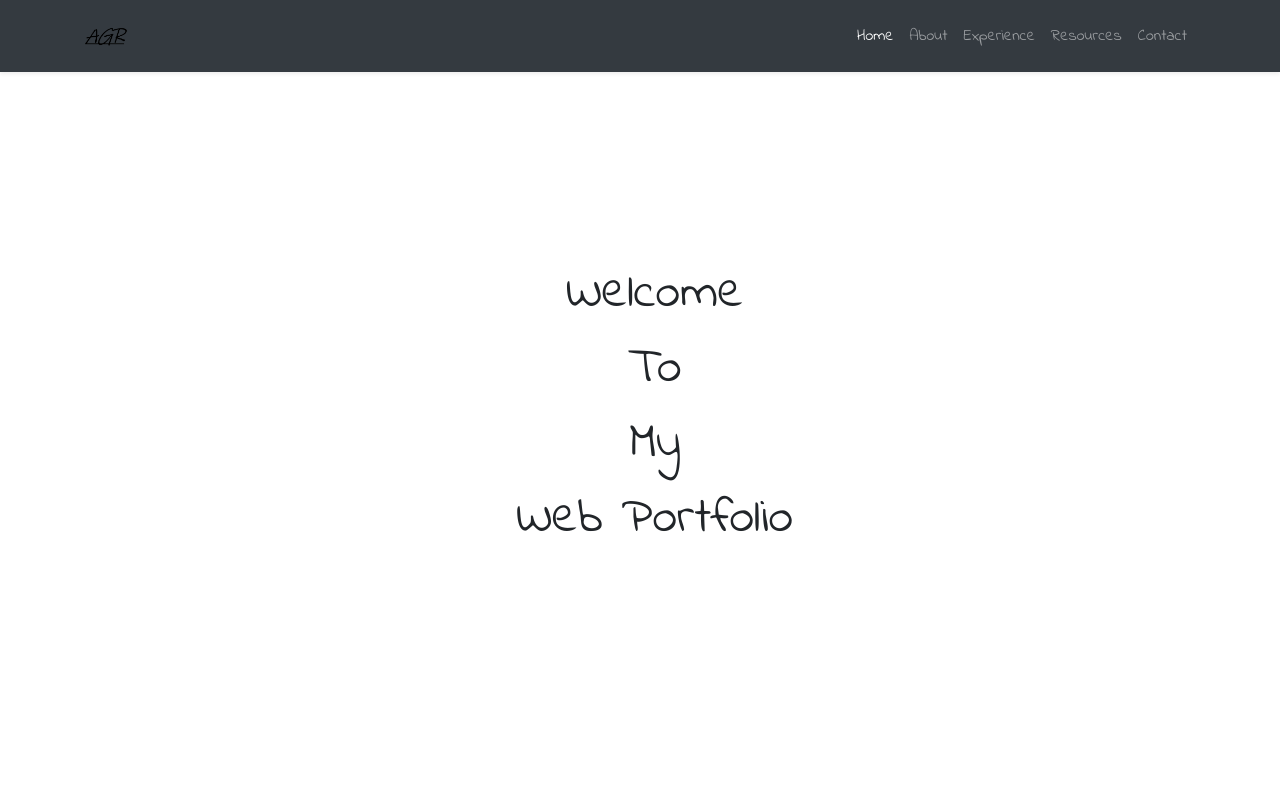
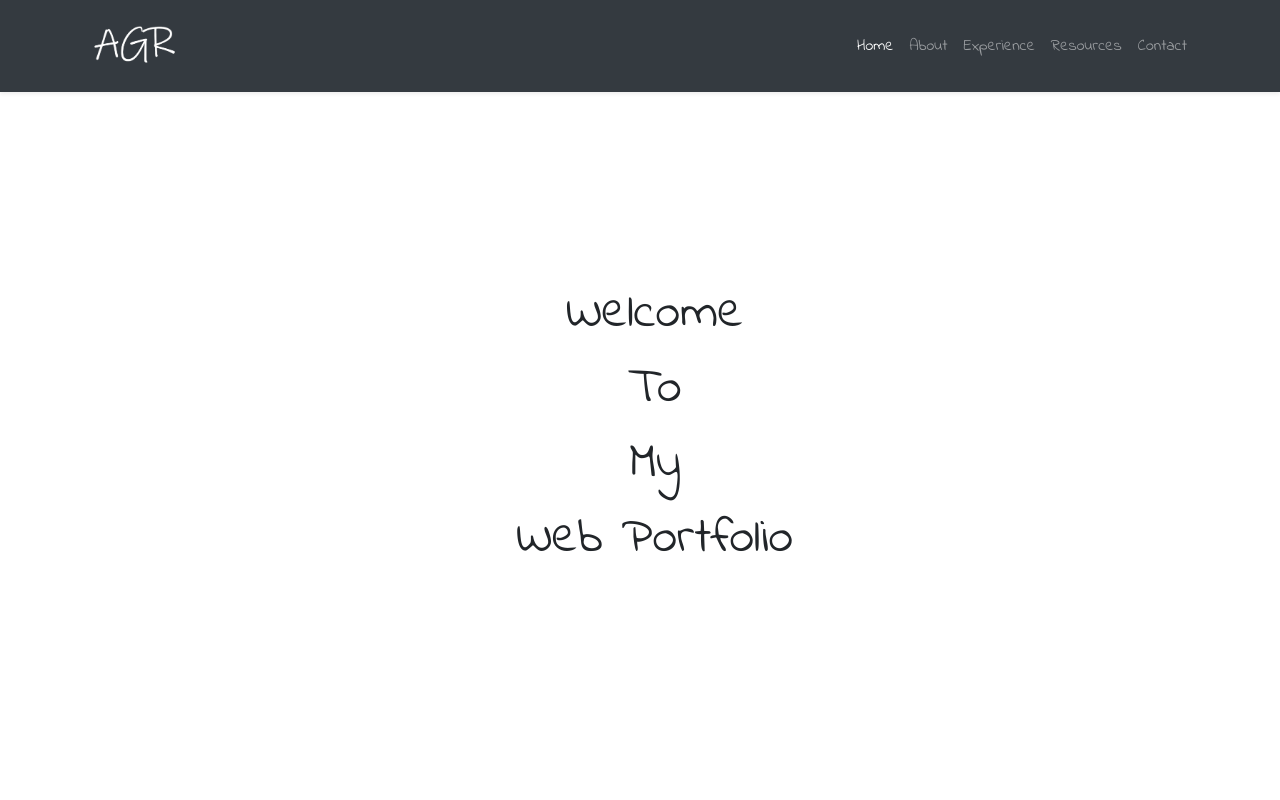
Before and after one commit to alberthruado/alberthruado.github.io, a plain HTML site: page Portfolio/index.html in a window 1280 px wide. Shown: the top 800 px of the page. Drawn offline with nearby package versions, Linux system fonts and the light colour scheme; a web font is replaced by a local one.

Commit message:
Initial Portfolio Update

```diff
--- a/Portfolio/css/style.css
+++ b/Portfolio/css/style.css
@@ -28,16 +28,14 @@ ul li {
 .container {
 	position: relative;
 }
-.article-center{
+
+.article-center {
 	position: absolute;
 	top: 23%;
 	text-align: center;
 	width: 100%;
 	font-size: 50px;
 }
-/* .paragraph-welcome {
-	font-family: 'The Nautigal', cursive;
-} */
 
 /* section */
 #about, #skills, #resources, #contact {
@@ -47,6 +45,11 @@ ul li {
 /* about info */
 .about_info {
 	font-size: 3rem;
+}
+
+/* image nav-logo */
+#nav-logo {
+	height: 50px;
 }
 
 /* footer */
--- a/Portfolio/index.html
+++ b/Portfolio/index.html
@@ -33,7 +33,7 @@
             <!-- Logo Text -->
             <span class="text-uppercase font-weight-bold">
                <!-- Logo Image -->
-              <img src="images/nav-icon.png" width="45" alt="" class="d-inline-block align-middle mr-2">
+              <img src="images/nav-logo.png" id="nav-logo" alt="" class="d-inline-block align-middle mr-2">
             </span>
           </a>
 
```
Also changed, not shown: Portfolio/about.html (+1 -1 lines), Portfolio/contact.html (+1 -1 lines), Portfolio/experience.html (+1 -1 lines), Portfolio/resources.html (+1 -1 lines), Portfolio/images/nav-logo.png (added).
